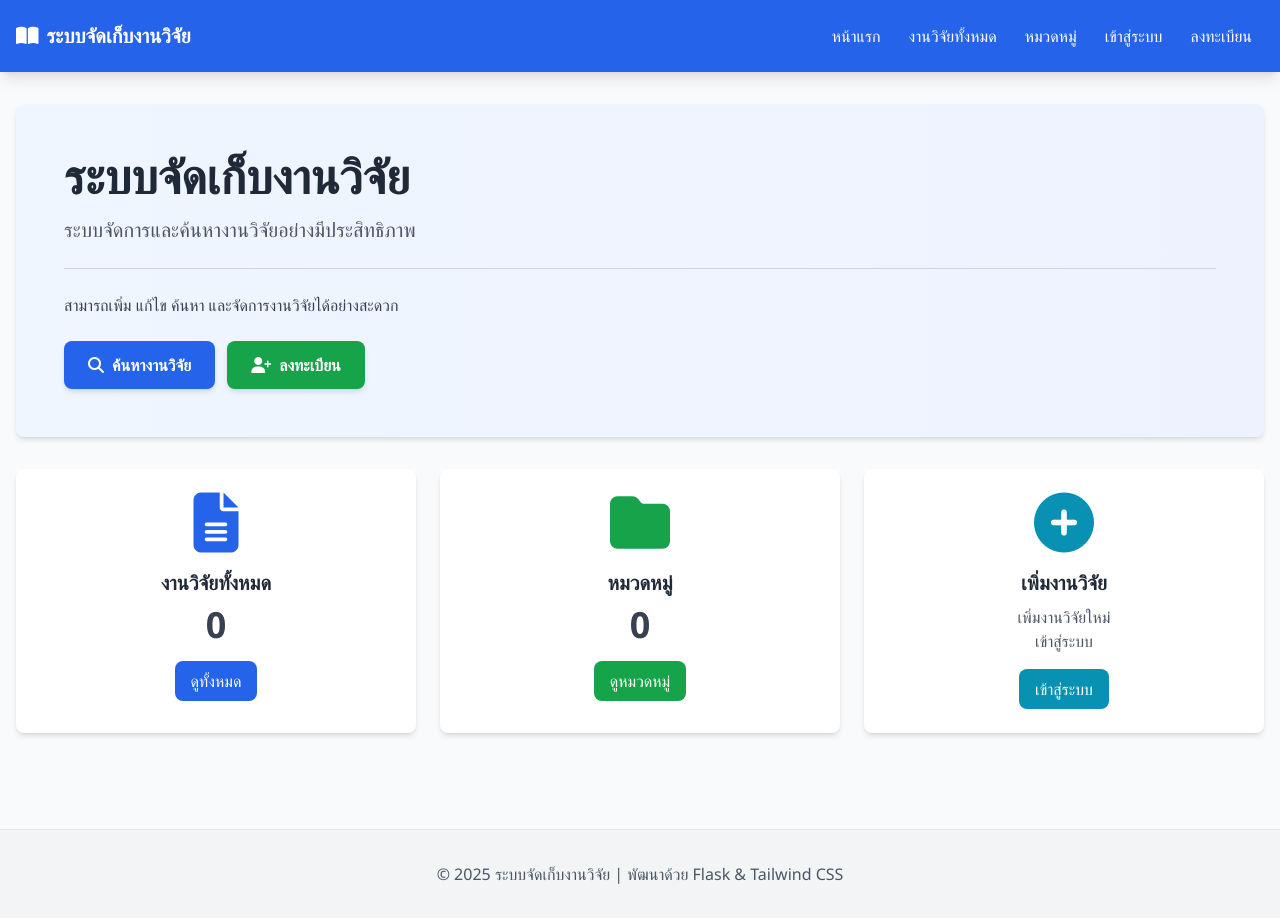
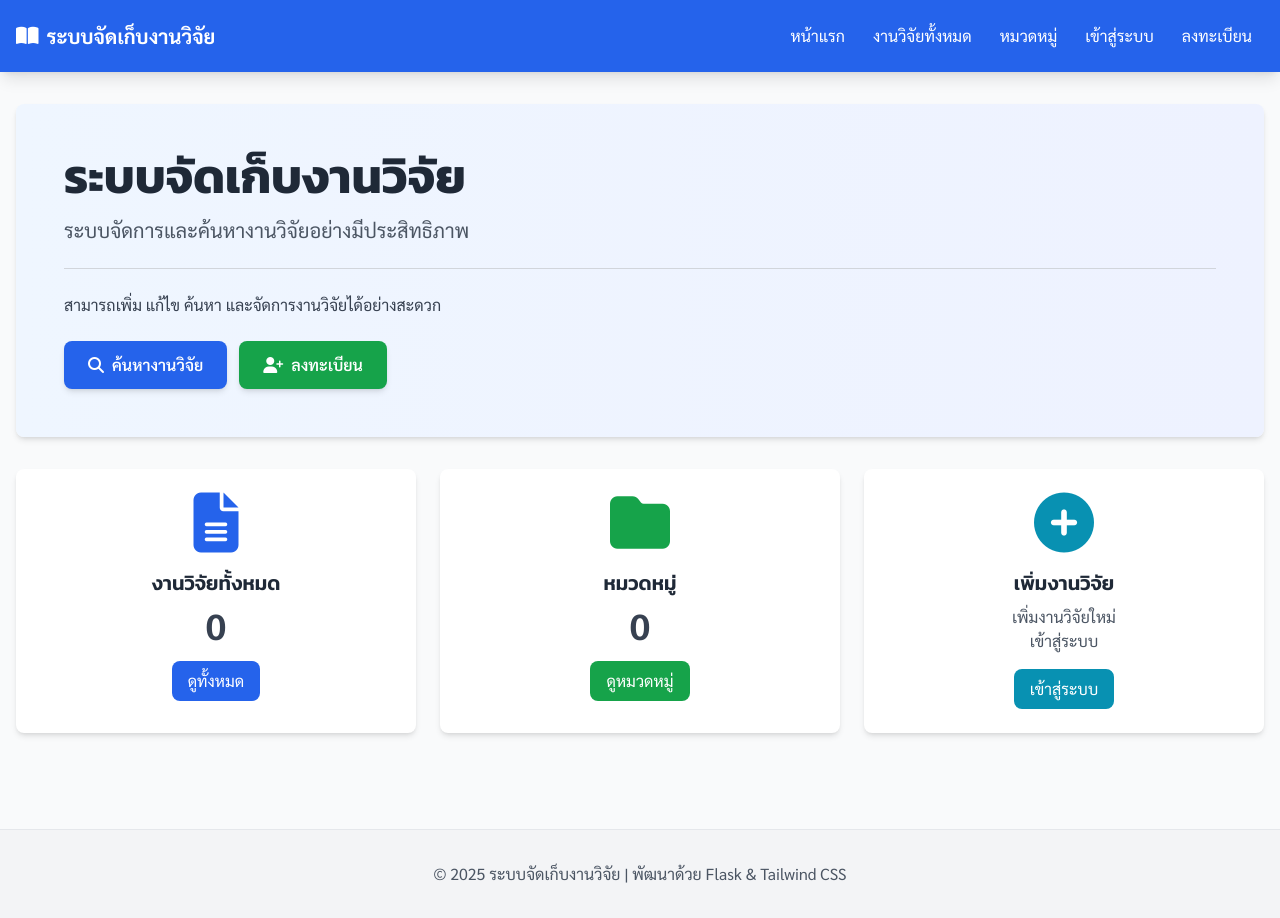
Before and after one commit to teang/research_python_flask, a Flask app: page / in a window 1280 px wide. Run offline with Flask 3, Linux system fonts and the light colour scheme; data that the repository does not hold is empty; some libraries are stand-ins or nearby versions.

Commit message:
Update fonts: Use Kanit for headings and Sarabun for body text
- Added Google Fonts import for Kanit and Sarabun fonts
- Applied Kanit font to all heading elements (h1-h6)
- Applied Sarabun font to body text and details
- Updated both main site and admin panel templates
- Replaced Source Sans Pro with Sarabun in admin panel

```diff
--- a/app/static/css/style.css
+++ b/app/static/css/style.css
@@ -3,6 +3,11 @@
 /* ปรับแต่ง Typography */
 body {
     font-family: 'Sarabun', 'Segoe UI', Tahoma, Geneva, Verdana, sans-serif;
+}
+
+/* Kanit สำหรับหัวข้อใหญ่ */
+h1, h2, h3, h4, h5, h6, .font-heading {
+    font-family: 'Kanit', sans-serif;
 }
 
 /* Additional custom styles that work with Tailwind CSS */
--- a/app/templates/base.html
+++ b/app/templates/base.html
@@ -6,15 +6,24 @@
     <title>{% block title %}ระบบจัดเก็บงานวิจัย{% endblock %}</title>
     <script src="https://cdn.tailwindcss.com"></script>
     <link rel="stylesheet" href="https://cdnjs.cloudflare.com/ajax/libs/font-awesome/6.5.1/css/all.min.css">
+
+    <!-- Google Fonts - Kanit & Sarabun -->
+    <link href="https://fonts.googleapis.com/css2?family=Kanit:wght@300;400;500;600;700&family=Sarabun:wght@300;400;500;600;700&display=swap" rel="stylesheet">
+
     <link rel="stylesheet" href="{{ url_for('static', filename='css/style.css') }}">
     <style>
         body {
             min-height: 100vh;
             display: flex;
             flex-direction: column;
+            font-family: 'Sarabun', sans-serif;
         }
         .content {
             flex: 1;
+        }
+        /* Kanit for headings */
+        h1, h2, h3, h4, h5, h6, .font-heading {
+            font-family: 'Kanit', sans-serif;
         }
     </style>
 </head>
```
Also changed, not shown: app/templates/admin/base.html (+8 -3 lines).
